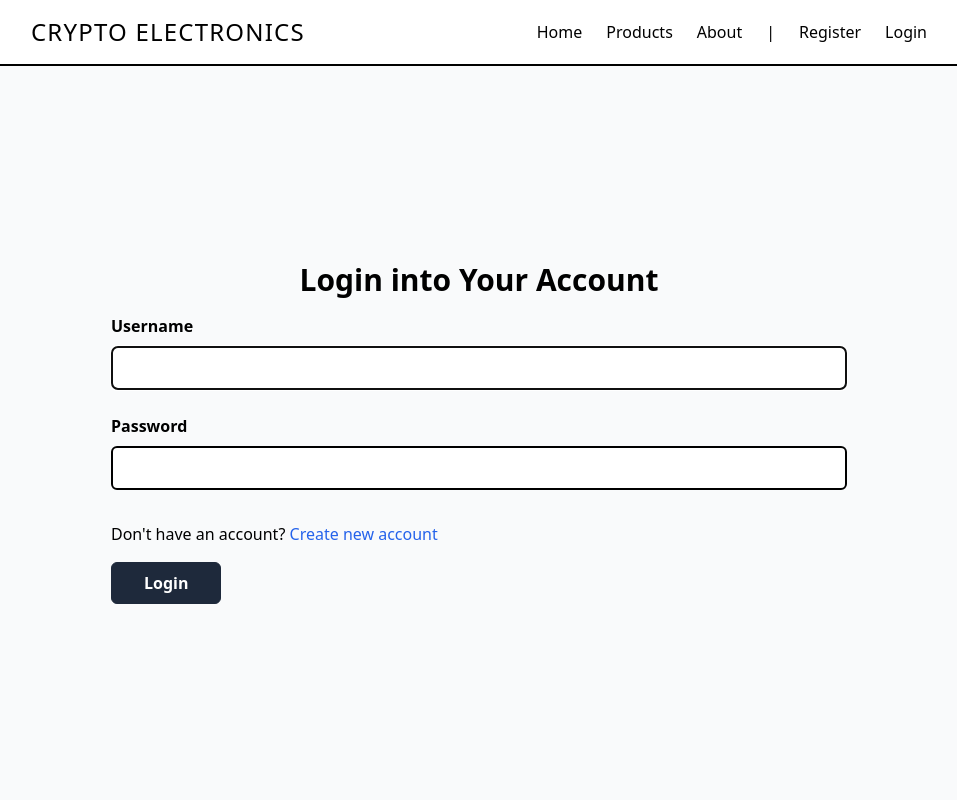
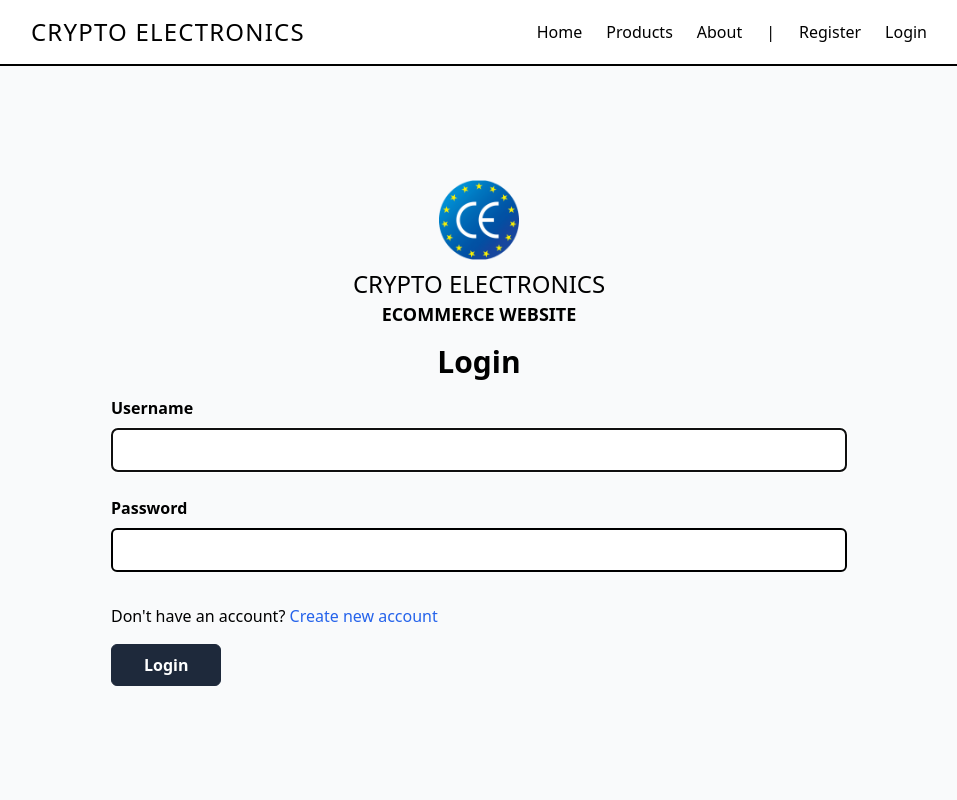
Before and after one commit to bazoka-kaka/crypto-electronics, a React (Create React App) app in the folder crypto-fe/: page /login in a window 1280 px wide. Shown: the top 800 px of the page, without its empty margins (161-1118 px from the left). Built offline with nearby package versions, Linux system fonts and the light colour scheme.

Commit message:
add logo to login and register fe

```diff
--- a/crypto-fe/src/pages/Login.jsx
+++ b/crypto-fe/src/pages/Login.jsx
@@ -65,9 +65,18 @@ const Login = () => {
             {errMsg}
           </p>
         )}
-        <h1 className="text-3xl font-semibold text-center">
-          Login into Your Account
-        </h1>
+        <img
+          src="/test.png"
+          alt="Crypto Electronics"
+          className="w-20 h-20 mx-auto"
+        />
+        <p className="mt-2 text-2xl text-center uppercase">
+          Crypto Electronics
+        </p>
+        <p className="text-lg font-bold text-center uppercase">
+          ECommerce Website
+        </p>
+        <h1 className="mt-4 text-3xl font-semibold text-center">Login</h1>
         <form className="mt-4" onSubmit={handleSubmit}>
           <div>
             <label htmlFor="username" className="font-semibold">
--- a/crypto-fe/src/pages/Register.jsx
+++ b/crypto-fe/src/pages/Register.jsx
@@ -124,9 +124,18 @@ const Register = () => {
             {errMsg}
           </p>
         )}
-        <h1 className="text-3xl font-semibold text-center">
-          Register New User
-        </h1>
+        <img
+          src="/test.png"
+          alt="Crypto Electronics"
+          className="w-20 h-20 mx-auto"
+        />
+        <p className="mt-2 text-2xl text-center uppercase">
+          Crypto Electronics
+        </p>
+        <p className="text-lg font-bold text-center uppercase">
+          ECommerce Website
+        </p>
+        <h1 className="mt-4 text-3xl font-semibold text-center">Register</h1>
         <form className="mt-4" onSubmit={handleSubmit}>
           <div>
             <label htmlFor="fullname" className="font-semibold">
```
